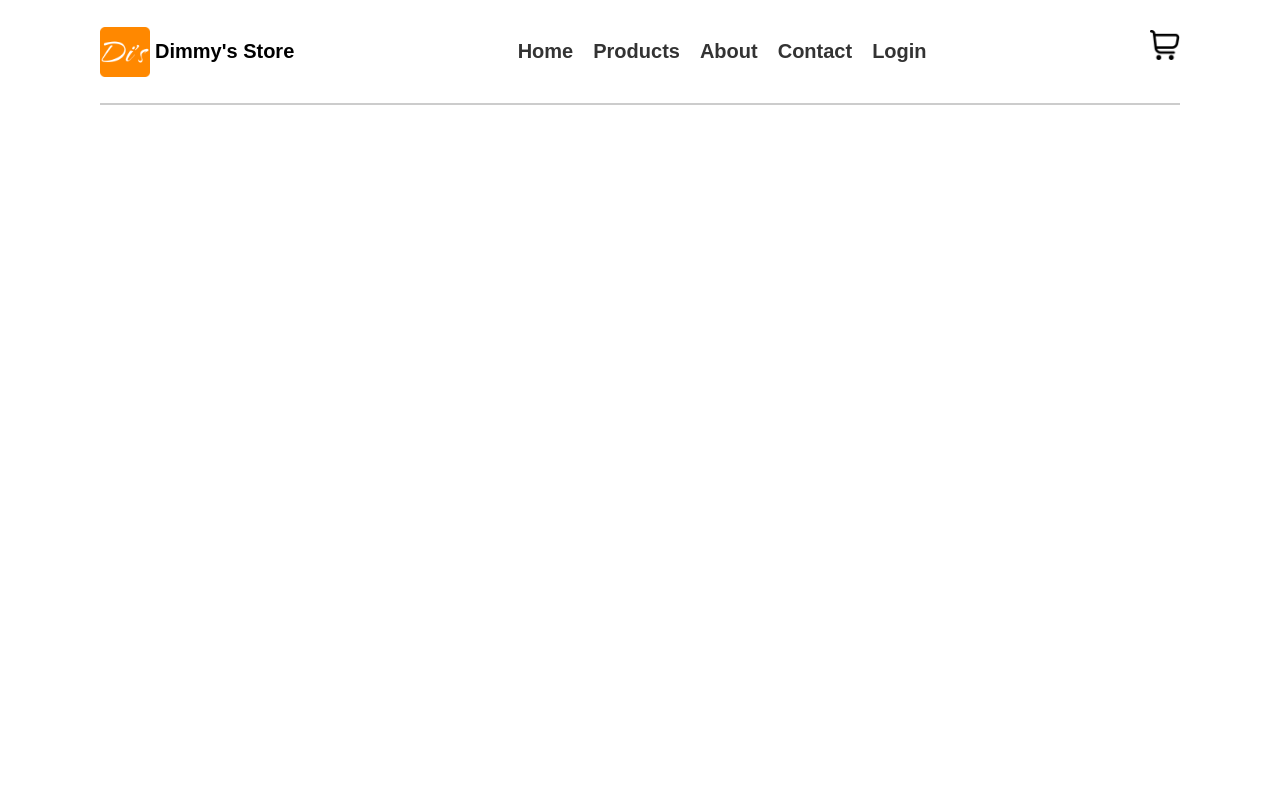
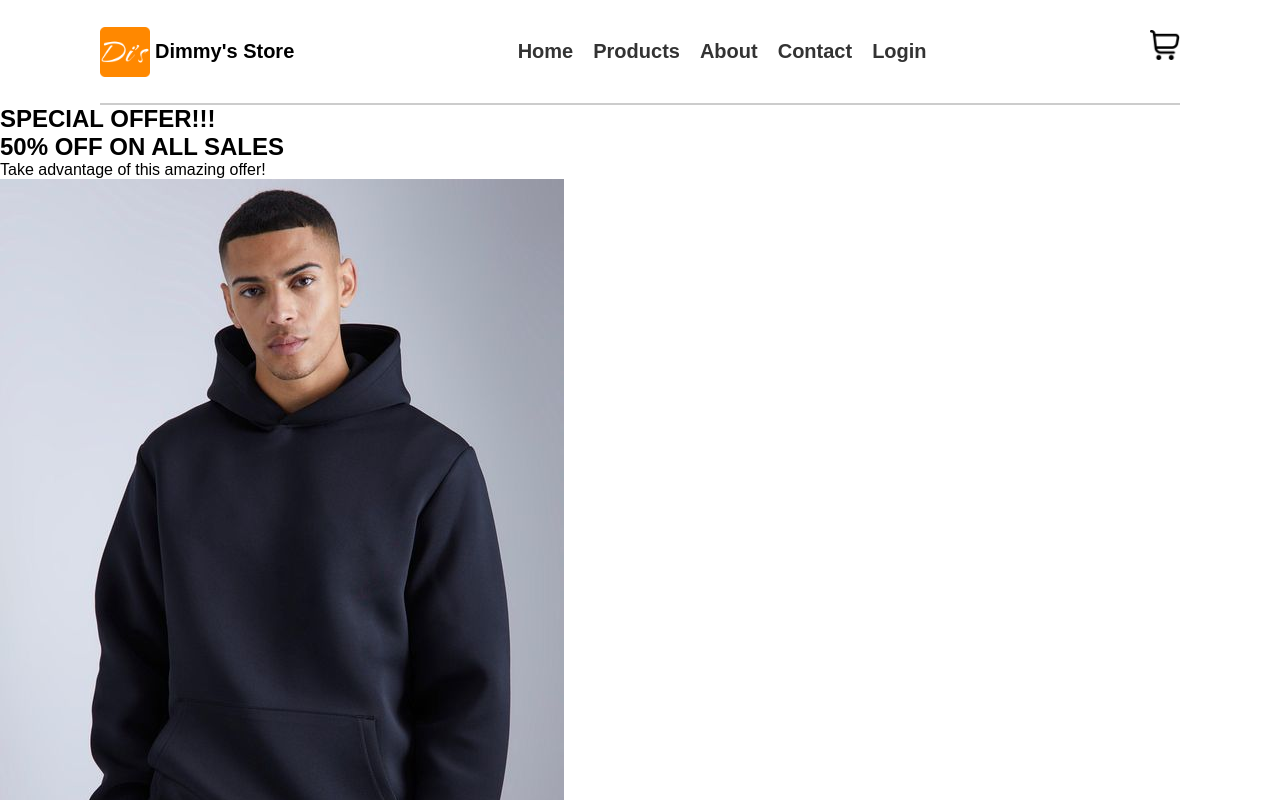
Before and after one commit to Dimgba-Eme/e-commerce-app, a React (Create React App) app in the folder my-store/: page / in a window 1280 px wide. Shown: the top 800 px of the page. Built offline with nearby package versions, Linux system fonts and the light colour scheme.

Commit message:
Imported the hero image into the Hero component

```diff
--- a/my-store/src/components/Hero.js
+++ b/my-store/src/components/Hero.js
@@ -1,11 +1,26 @@
 import React from 'react'
+import HeroImage from '../assets/images/hero_image.jpeg'
 
 function Hero() {
-  return (
-    <div>
+    return (
+        <>
+            <section className='hero-container'>
+                <div className='hero-inner'>
 
-    </div>
-  )
+                    <div className='hero-offer'>
+                        <h1>SPECIAL OFFER!!!</h1>
+                        <h1>50% OFF ON ALL SALES</h1>
+                        <p>Take advantage of this amazing offer!</p>
+                    </div>
+
+                    <div className='hero-image-container'>
+                        <img src={HeroImage} className='hero-image' />
+                    </div>
+                </div>
+                <button>SHOP NOW</button>
+            </section>
+        </>
+    )
 }
 
 export default Hero
```
